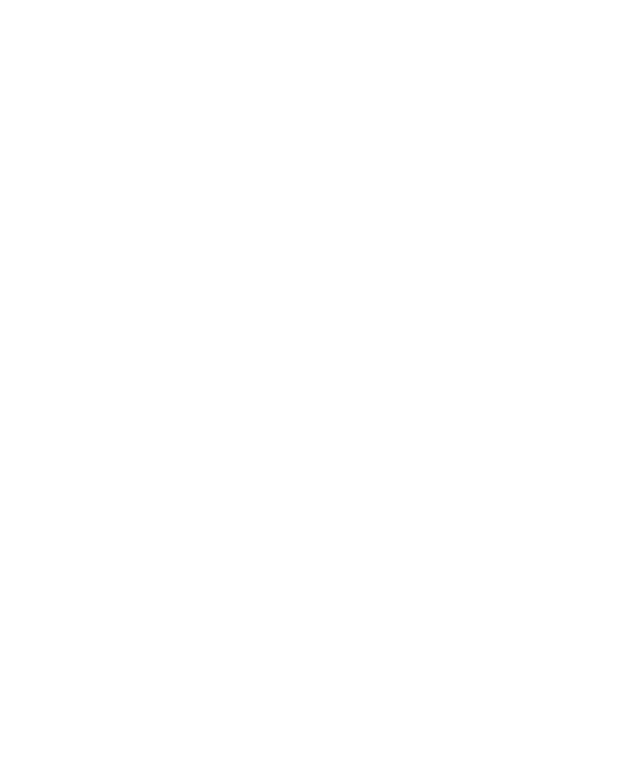
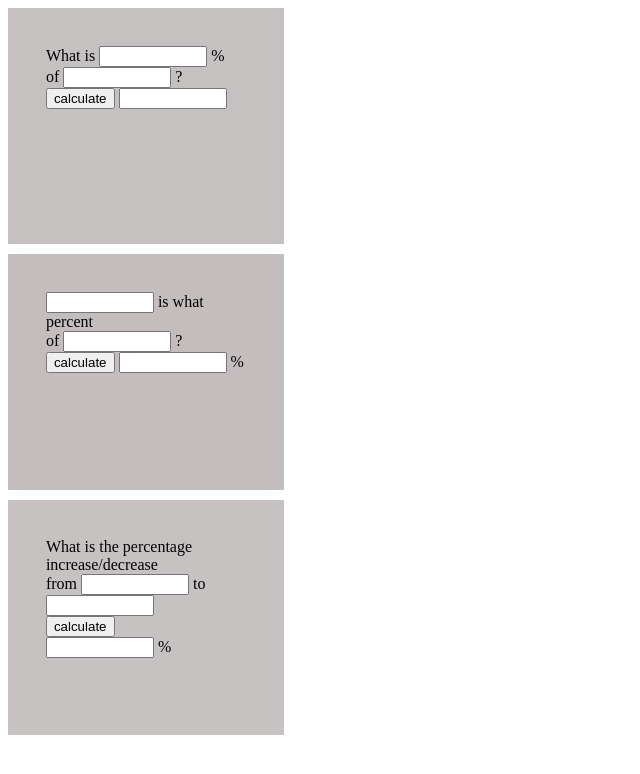
Before and after one commit to Weekend-Vibes/converter, a plain HTML site: page index.html in a window 1280 px wide. Shown: the whole page, without its empty margins (0-640 px from the left). Drawn offline with Linux system fonts and the light colour scheme.

Commit message:
in progress

```diff
--- a/index.html
+++ b/index.html
@@ -5,10 +5,41 @@
     <meta http-equiv="X-UA-Compatible" content="IE=edge" />
     <meta name="viewport" content="width=device-width, initial-scale=1.0" />
     <title>BMI Calculator</title>
+    <link rel="stylesheet" href="styles.css">
   </head>
   <body>
-    <div>
+    <div class="box1">
+      <form action="">
+        <label for="text">What is</label>
+        <input type="text" name="" id=""> % <br>
+        <label for="text">of</label>
+        <input type="text"> ? <br>
+        <label for="button"><button>calculate</button></label>
+        <input type="text">
+      </form>
+    </div>
 
+    <div class="box2">
+      <for action="">
+        <input type="text">
+        <label for="text"> is what percent</label> <br>
+        <label for="text">of</label>
+        <input type="text"> ? <br>
+        <label for="button"><button>calculate</button></label>
+        <input type="text"> %
+      </form>
+    </div>
+
+    <div class="box3">
+      <form action="">
+        <label for="text"> What is the percentage increase/decrease</label> <br>
+        <label for="text">from</label>
+        <input type="text">
+         <label for="text">to</label>
+         <input type="text"> <br>
+        <label for="button"><button>calculate</button></label>  <br>
+        <input type="text"> %
+      </form>
     </div>
   </body>
 </html>
--- a/styles.css
+++ b/styles.css
@@ -0,0 +1,23 @@
+.box1{
+    background-color: rgb(197, 193, 193);
+    height: 20vh;
+    width: 200px;
+    padding: 3% 3%;
+}
+.box2{
+    background-color: rgb(196, 189, 189);
+    height: 20vh;
+    width: 200px;
+    padding: 3% 3%;
+    margin-top: 10px;
+}
+.box3{
+    background-color: rgb(199, 194, 194);
+    height: 20vh;
+    width: 200px;
+    padding: 3% 3%;
+    margin-top: 10px;
+}
+input{
+width: 100px;
+}
```
